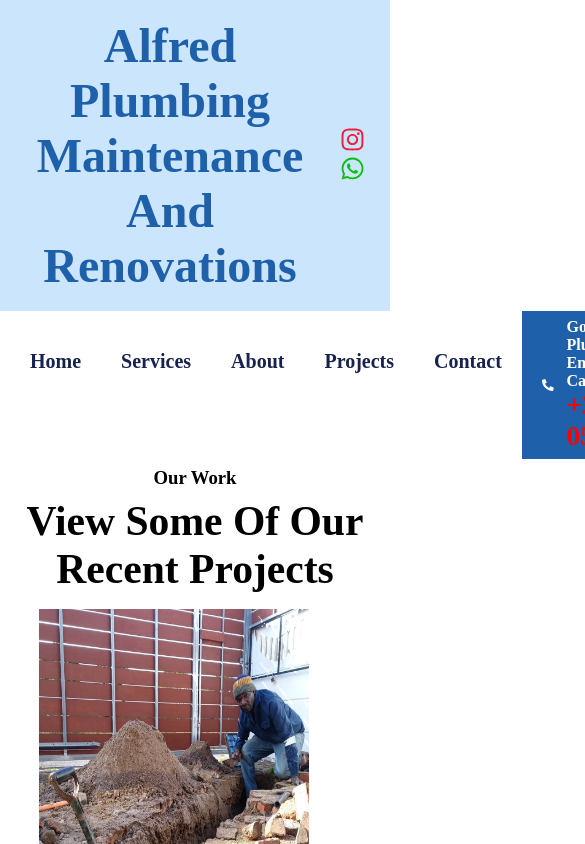
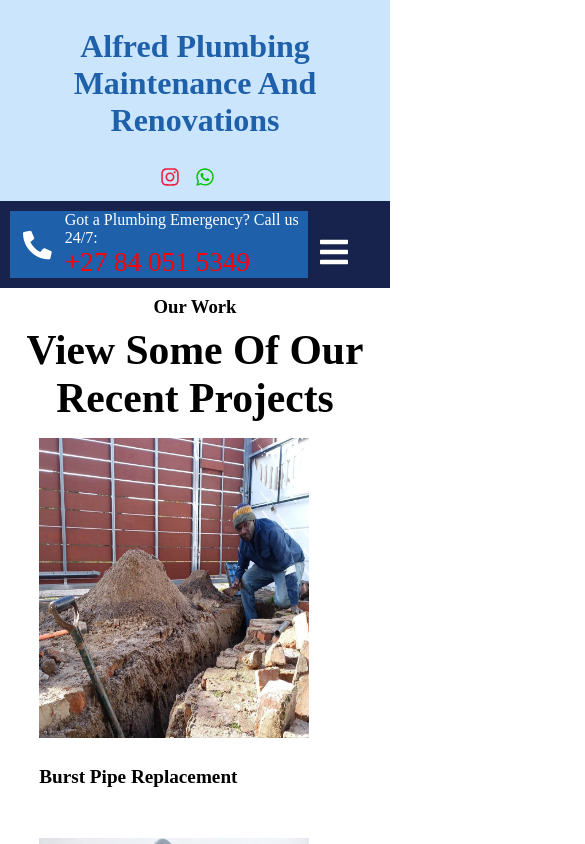
Before and after one commit to Privils/alfreds-plumpco, a React (Create React App) app: page /alfreds-plumpco/projects in a window 390 px wide. Shown: the top 844 px of the page, 585 px wide, since content can reach past the window. Built offline with nearby package versions, Linux system fonts and the light colour scheme.

Commit message:
media querries

```diff
--- a/package.json
+++ b/package.json
@@ -8,6 +8,7 @@
     "@testing-library/jest-dom": "^5.17.0",
     "@testing-library/react": "^13.4.0",
     "@testing-library/user-event": "^13.5.0",
+    "classnames": "^2.5.1",
     "react": "^18.3.1",
     "react-dom": "^18.3.1",
     "react-icons": "^5.3.0",
--- a/src/App.css
+++ b/src/App.css
@@ -15,6 +15,7 @@ header{
   display: flex;
   align-items: center;
   justify-content: space-between;
+  padding: 10px 20px;
 }
 .icon{
   margin-right: 25px;
@@ -27,57 +28,74 @@ header{
   .icon:nth-child(2){
     color: rgb(7, 192, 7) ;
   }
+
+
   nav{
+    width: 100%;
+    top: 0;
+    left: 0;
+    display: flex;
+    justify-content: space-between;
+    align-items: center;
+    z-index: 100;
+    /* padding:  10px; */
+  }
+  nav ol{
     width: 100%;
     display: flex;
     justify-content: space-around;
+    margin-left: 4vw;
+    margin-right: 4vw;
+    background-color: rgb(250, 250, 250);
   }
-  .navComponents{
-    width: 1280px;
-    background-color: white;
-display: flex;
-justify-content: space-between;
-  }
-  nav ul{
-    background: #fff;
-    display: flex;
-    height: 70px;
-    align-items: center;
-    margin-top: 15px;
-    gap: 40px;
-    margin-left: 30px;
+nav ol ul{
+  margin-right: 29vw;
+}
+  nav ol ul li{
+    display: inline-block;
+    line-height: 80px;
+    margin: 0 15px;
 
   }
-  nav ul li{
-    list-style: none;
+
+
+  nav ol ul li a{
     text-transform: capitalize;
-    font-size: 20px;
+     text-decoration: none;
+     font-size: 1.5rem;
+     color: #17224D;
   }
-  nav ul li a{
-    text-decoration: none;
-    color: #17224d;
-    width: 0%;
-    position: relative;
-    font-weight: 700;
+
+
+  nav ol ul li a:hover{
+    cursor: pointer;
+    padding: 3px;
+    border-bottom: 3px solid #1E60AA;
+    border-radius: 10px;
   }
-  nav ul li a:hover{
-    transition:  ease-in;
-    width: 50%;
-    border-top: none;
-    border-left: none;
-    border-right: none;
-    border-bottom: 3px solid red;
+  .checkbtn{
+    font-size: 30px;
+    color: white;
+    float: right;
+    line-height: 80px;
+    margin-right: 40px;
+    cursor: pointer;
+    display: none;
   }
-  .phone-container{
-    display: flex;
-    justify-content: center;
-    background-color:#1E60AA;
-    align-items: center;
-    margin-left: 20px;
-    color: #fff;
-    font-weight: 600;
-    padding: 7px;
+  #check{
+    display: none;
   }
+
+
+
+
+
+
+
+
+
+
+
   .FaPhone{
     transform: rotate(90deg);
     font-size: 2rem;
@@ -88,6 +106,10 @@ justify-content: space-between;
     font-size: 1.7rem;
     color: red;
   }
+
+
+
+
   /*-----------------------Home-------------------------- */
   .main{
     background: url('./components/images/carousel-1.jpg');
@@ -264,9 +286,16 @@ justify-content: space-between;
     left: 16px;
     position: relative;
   }
-  /* .call-us-about{
-    font-size: 2rem !important;
-  } */
+  #phone-container{
+    background-color: #1E60AA;
+    display: flex;
+    align-items: center;
+    color: #fff;
+  }
+  .marks {
+    color: green;
+  }
+
    /* services */
    .services{
     display: flex;
@@ -290,7 +319,7 @@ justify-content: space-between;
 
 
    .services-container h3{
-    color: orangered;
+    color: orange;
     font-size: 1.9em;
    }
    .Explore-Our-Services{
@@ -372,7 +401,6 @@ margin: 9px;
 
    .contact {
     display: flex;
-    justify-content: center;
     justify-content: space-between;
     padding: 20px;
     gap: 20px;
@@ -380,7 +408,7 @@ margin: 9px;
 
   .number-container {
     width: 100%;
-    max-width: 660px;
+    /* max-width: 660px; */
     color: rgb(0, 0, 0);
     padding: 20px;
     border-radius: 10px;
@@ -670,7 +698,246 @@ background-color: orange;
     padding: 20px;
     gap: 20px;
   }
-  .number-container, .formContainer{
-    margin-left: 50px;
+
+ }
+ /*
+ @media (max-width: 768px) {
+  nav{
+    position: relative;
   }
- }
+  nav ul {
+position: absolute;
+width: 70%;
+height: fit-content;
+background: #2c3e50;
+top: 80px;
+left: -100%;
+text-align: center;
+transition: all .5s;
+  }
+  nav ul li{
+    display: block;
+  }
+  #check:checked ~ ul {
+    left: 0;
+  }
+ } */
+ @media (max-width: 768px) {
+  .head {
+    font-size: 2rem;
+    text-align: center;
+  }
+
+  .icons-header {
+    flex-direction: column;
+    gap: 10px;
+  }
+
+  .icon {
+    margin-right: 15px;
+    font-size: 20px;
+  }
+
+  .navComponents {
+    flex-direction: column;
+    align-items: flex-start;
+    padding: 10px;
+  }
+  .checkbtn{
+    display: block;
+  }
+
+  nav {
+    position: static;
+    width: 100%;
+    background-color: #17224D;
+  }
+
+  nav ol {
+    display: none;  /* Initially hide menu items */
+    flex-direction: column;
+    gap: 20px;
+    background: #980d0d;
+    padding: 20px;
+    position: relative;
+    top: 70px;
+    left: 0;
+    width: 100%;
+    z-index: 10;
+    box-shadow: 0px 4px 6px rgba(0, 0, 0, 0.1);
+    height: fit-content;
+  }
+
+  /* #phone-container {
+    display: none;
+    flex-direction: column;
+    gap: 20px;
+    background: #980d0d;
+    padding: 20px;
+    position: absolute;
+    top: 70px;
+    left: 0;
+    width: 100%;
+    z-index: 0;
+    box-shadow: 0px 4px 6px rgba(0, 0, 0, 0.1);
+    height: fit-content;
+  } */
+
+  /* Show the navigation and phone container when menu is open */
+  nav ol ul.active, #phone-container.active {
+    display: flex;
+  }
+
+  .Bars {
+    display: block;
+    font-size: 2rem;
+    margin-top: 15px;
+    margin-left: auto;
+    cursor: pointer;
+  }
+
+  .services-container{
+    width: 100%;
+  }
+  .cards-container{
+    width: 100%;
+   }
+  .service-cards{
+    margin: 10px;
+    border-radius: 6px;
+   }
+   .service-icons{
+    font-size: 4rem;
+    border: 4px solid #ffffff;
+    margin: 13px;
+    padding: 10px;
+    color: #17224D;
+   }
+
+.a-bout{
+
+  display: flex;
+  justify-content: center;
+}
+.about-text{
+  width: 100%;
+}
+
+.about-text ul{
+  margin-bottom: 40px;
+  margin: 6px;
+}
+.about-text ul li{
+  margin-top: 10px;
+  font-size: 20px;
+  list-style: none;
+  margin-left: 10px;
+  color: blue;
+}
+.inAbout{
+  width: 100%;
+  height: fit-content;
+}
+.inAbout p{
+  width: 100%;
+  font-size: 18px;
+}
+.inAbout span{
+  font-size: 1.2em;
+}
+
+
+.about-us-img-container{
+  width: 600px;
+  height: fit-content;
+  }
+  .about-us-img-container img:nth-child(1){
+    width:79%;
+     height: 320px;
+     margin-left: 59px;
+     object-fit: cover;
+      }
+      .image5{
+        width: 140px !important;
+        height: 160px !important;
+        top: -31vh;
+        left: 10px;
+        position: relative;
+      }
+
+      .main{
+        width: 100%;
+        height: fit-content;
+   margin-bottom: 19px;
+      }
+      .mian-content {
+        width: 100%;
+        margin-top: 19px;
+        height: fit-content;
+        position: relative; /* Required for pseudo-elements */
+        border-left: 0px ;
+        border-right: none;
+        padding: 0;
+        left: 0px;
+        margin-left: 15px;
+      }
+
+      .mian-content::before,
+      .mian-content::after {
+        content: "";
+        position: relative;
+        width: 0px; /* Length of the border */
+        height: 0px; /* Thickness of the border */
+      }
+
+      .mian-content::before {
+        top: initial; /* Position at the top */
+        left: initial; /* Start at the left edge */
+      }
+
+      .mian-content::after {
+        bottom: 0; /* Position at the bottom */
+        left: 0; /* Start at the left edge */
+      }
+      .initial{
+        font-size: 16px;
+        color: #fff;
+        font-weight: 600;
+        margin-top: 0px;
+        width: 65%;
+      }
+      .initial2{
+        width: 65%;
+        font-size: 30px;
+        font-weight: 600 !important;
+        color: #fff;
+        line-height: initial;
+      }
+      .initial3{
+        font-size: 16px;
+        color: #fff;
+        font-weight: 400;
+        width: 79%;
+        margin-top: 19px;
+      }
+      .read-more, .whatsapp{
+        font-size: 16px;
+        font-weight: 400;
+        color: #fff;
+        margin-top: 30px;
+        margin-left: 12px;
+      }
+      .whatsapp{
+        margin-left: 20px;
+      }
+      .main-buttons{
+        margin-bottom: 20px;
+      }
+      .houser{
+        position: relative;
+        height: fit-content;
+        display: flex;
+        justify-content: space-evenly;
+        align-items: center;
+      }
+  }
--- a/src/App.js
+++ b/src/App.js
@@ -3,7 +3,7 @@ import Footer from './components/Footer';
 import Header from './components/Header';
 import Home from './components/Home';
 import Projects from './components/Projects';
-import { Route, BrowserRouter as Router, RouterProvider, Routes } from 'react-router-dom';
+import { Route, BrowserRouter as Router, Routes } from 'react-router-dom';
 
 function App() {
   return (
--- a/src/components/Header.jsx
+++ b/src/components/Header.jsx
@@ -1,43 +1,122 @@
-import React from 'react';
-import { FaInstagram, FaWhatsapp, FaPhone } from 'react-icons/fa';
+import React, { useState } from 'react';
+import { FaInstagram, FaWhatsapp, FaPhone, FaBars } from 'react-icons/fa';
 import { Link } from 'react-router';
 
 const Header = () => {
+
+  const [menuOpen, setMenuOpen] = useState(false);
+
+  const toggleMenu = () => {
+    setMenuOpen(!menuOpen);
+  };
+
   return (
     <>
       <header>
-   <div className='icons-header'>
+        <div className="icons-header">
           <h1 className="head">Alfred Plumbing Maintenance And Renovations</h1>
           <div>
-         <FaInstagram className='icon'/>
-         <FaWhatsapp className='icon whats-app' />
+            <FaInstagram className="icon"/>
+            <FaWhatsapp className="icon whats-app" />
           </div>
         </div>
         <nav>
-       <div className='navComponents'>
+          <div className="navComponents">
+            <ol className={menuOpen ? 'active' : ''}>
               <ul>
-         <li>
-            <Link to='/'>home</Link>
-         </li>
+                <li><Link to="/">home</Link></li>
                 <li><a href="#">services</a></li>
                 <li><a href="#">about</a></li>
-           <li>
-            <Link to='/projects'>projects</Link></li>
+                <li><Link to="/projects">projects</Link></li>
                 <li><a href="#">contact</a></li>
               </ul>
-        <div className='phone-container'>
-       <FaPhone className='FaPhone'/>
-       <p className='call-us'>
+            </ol>
+            {/* Wrap phone container here so it also gets toggled */}
+            <div className={menuOpen ? 'active' : ''} id="phone-container">
+              <FaPhone className="FaPhone" />
+              <p className="call-us">
                 Got a Plumbing Emergency? Call us 24/7: <br />
                 <span className="phone">+27 84 051 5349</span>
               </p>
             </div>
           </div>
 
+          {/* Hamburger Icon */}
+          <label htmlFor="check" className="checkbtn">
+            <FaBars className="Bars" onClick={toggleMenu} aria-label="Toggle navigation"/>
+          </label>
         </nav>
       </header>
     </>
-  )
-}
+  );
+};
 
-export default Header
+export default Header;
+
+
+
+
+
+
+
+
+
+
+
+
+// import React, { useState } from 'react';
+// import { FaInstagram, FaWhatsapp, FaPhone, FaBars } from 'react-icons/fa';
+// import { Link } from 'react-router';
+
+// const Header = () => {
+
+//    const [menuOpen, setMenuOpen] = useState(false);
+
+//    const toggleMenu = () => {
+//      setMenuOpen(!menuOpen);
+//    };
+
+//   return (
+//    <>
+//    <header>
+//    <div className='icons-header'>
+//         <h1 className="head">Alfred Plumbing Maintenance And Renovations</h1>
+//          <div>
+//          <FaInstagram className='icon'/>
+//          <FaWhatsapp className='icon whats-app' />
+//          </div>
+//         </div>
+//     <nav>
+//        {/* <div className='navComponents'> */}
+//        <ol  className={menuOpen ? 'active' : ''}>
+//         <ul>
+//         <li>
+//             <Link to='/'>home</Link>
+//          </li>
+//            <li><a href="#">services</a></li>
+//            <li><a href="#">about</a></li>
+//            <li>
+//             <Link to='/projects'>projects</Link></li>
+//            <li><a href="#">contact</a></li>
+//         </ul>
+//            <div className={menuOpen ? 'active' : ''} id='phone-container'>
+//            <FaPhone className='FaPhone'/>
+//        <p className='call-us'>
+//        Got a Plumbing Emergency? Call us 24/7: <br />
+//        <span className="phone">+27 84 051 5349</span>
+//        </p>
+//         </div>
+//         </ol>
+
+//           <label htmlFor="check" className="checkbtn">
+//          <FaBars className="Bars" onClick={toggleMenu} aria-label="Toggle navigation"/>
+//           </label>
+//     </nav>
+//    </header>
+//    </>
+//   )
+// }
+
+// export default Header
+   {/* <div className="icon">☎</div>
+          <div className="icon">✔</div> */}
--- a/src/components/Home.jsx
+++ b/src/components/Home.jsx
@@ -17,6 +17,7 @@ const Home = () => {
     width: "100%",
     height: "400px",
   };
+
   const StarDisplay = ({ count }) => {
     return (
       <div className="stars">
@@ -89,16 +90,16 @@ const Home = () => {
             </p>
               <ul>
                 <li>
-                Residential & commercial plumbing
+                <span className="marks">✔</span> Residential & commercial plumbing
                 </li>
                 <li>
-                Quality services at affordable prices
+                <span className="marks">✔</span>Quality services at affordable prices
                 </li>
                 <li>
-                Immediate 24/ 7 emergency services
+                <span className="marks">✔</span> Immediate 24/ 7 emergency services
                 </li>
               </ul>
-              <div className='phone-container inAbout'>
+              <div className='phone-container inAbout' id="phone-container">
        <FaPhone className='FaPhone'/>
        <p className='call-us-about'>
        Got a Plumbing Emergency? Call us 24/7: <br />
```
Also changed, not shown: 1 other file (tests, documents, lock files or other folders). Lines whose indentation alone changed are shown as unchanged.
